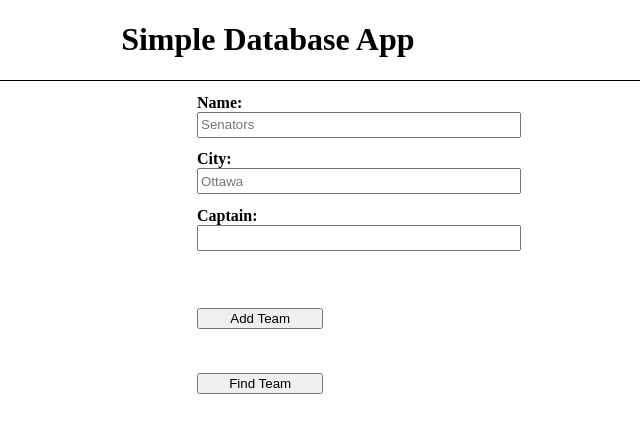
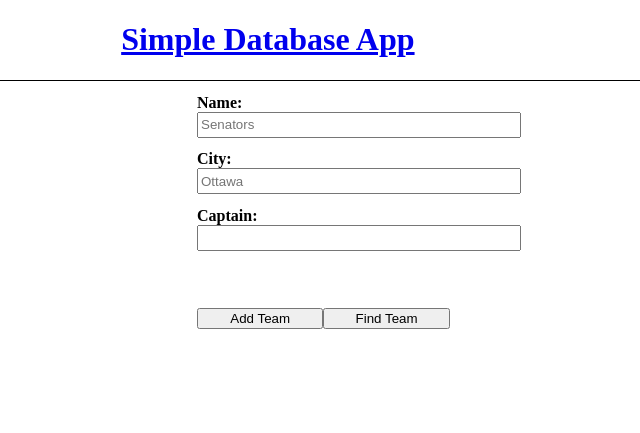
Before and after one commit to nixin72/COMP-353-proj, a PHP site: page /team in a window 1280 px wide; the page is wider, and only the part inside the window is pictured. Shown: the top 433 px of that part, without its empty margins (127-767 px from the left). Run offline with PHP 8.4, Linux system fonts and the light colour scheme.

Commit message:
Minor changes to pages

```diff
--- a/css/style.css
+++ b/css/style.css
@@ -28,7 +28,7 @@ label {
 	width: 50%;
 }
 
-input[type=text], input[type=date] {
+input[type=text], input[type=date], input[type=number] {
 	width: 50%;
 	height: 20px;
 }
@@ -38,6 +38,12 @@ input[type=submit] {
 	width: 20%;
 }
 
+#submit-area {
+	display: flex;
+	flex-direction: row;
+
+}
+
 footer {
 
 }
--- a/templates/header.php
+++ b/templates/header.php
@@ -1 +1 @@
-<h1>Simple Database App</h1>
+<h1><a href="home">Simple Database App</a></h1>
```
